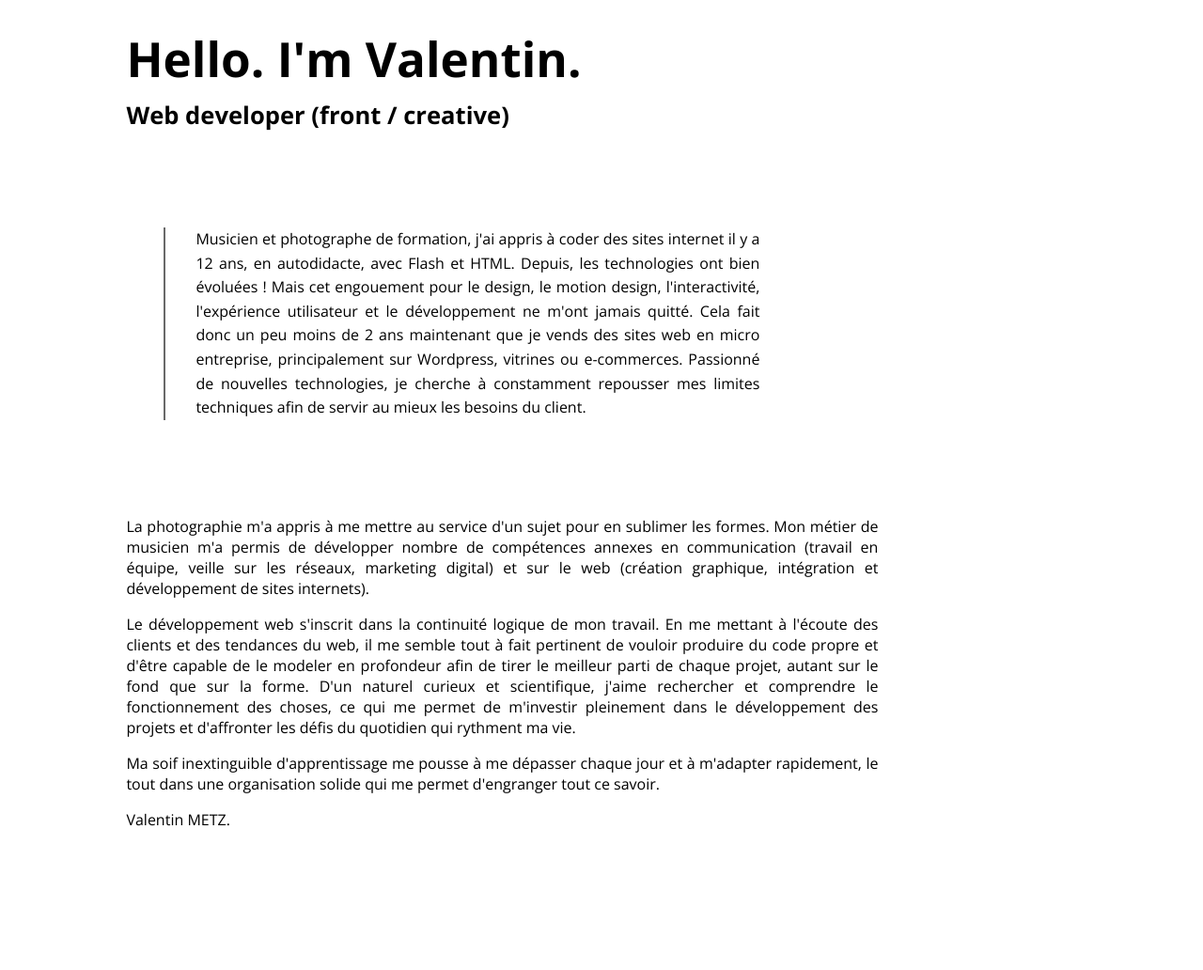
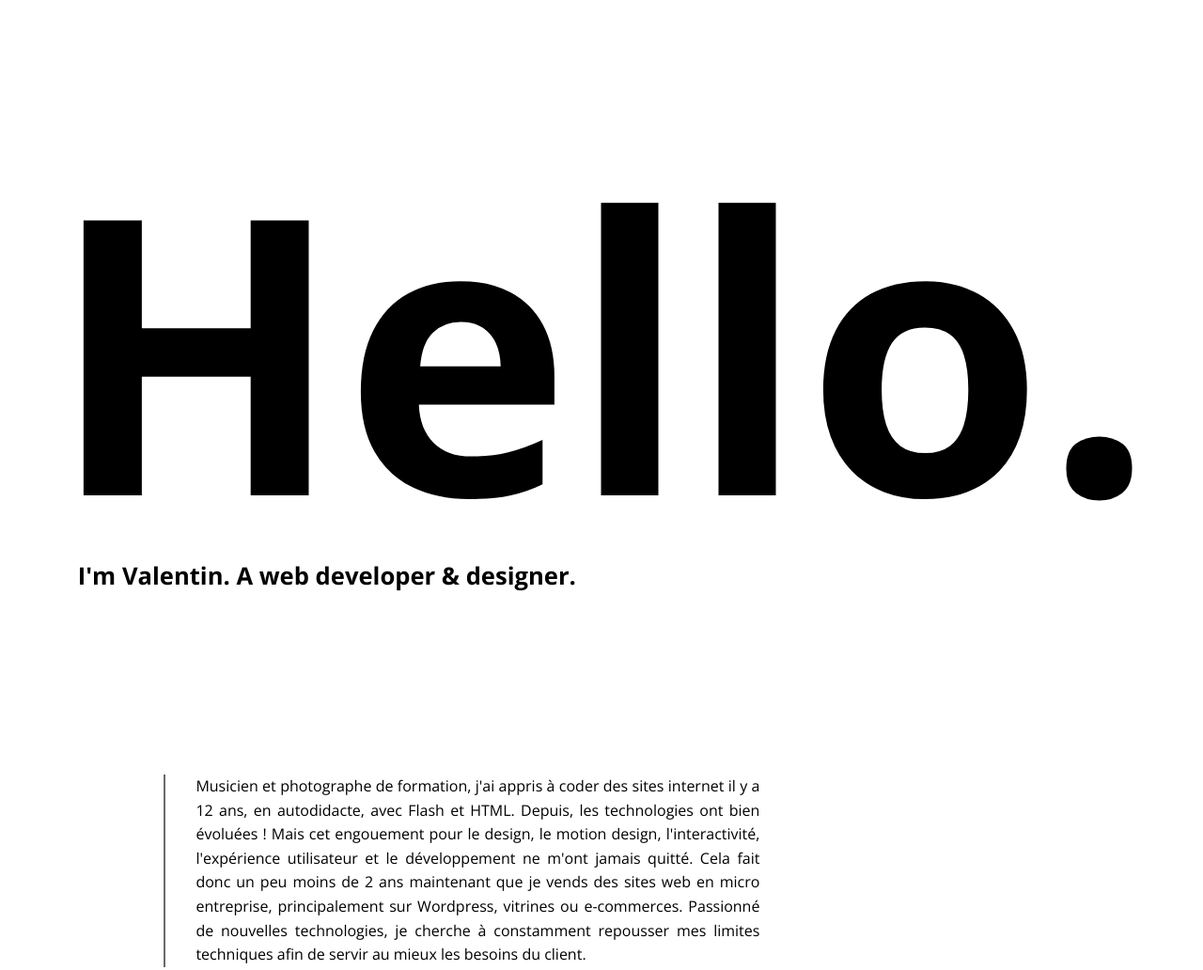
Before and after one commit to valsauvage/01-Online-CV, a plain HTML site: page index.html in a window 1280 px wide. Shown: the top 1032 px of the page at 94% size. Before the commit the page ends 986 px from the top, so only its background shows below. Drawn offline with nearby package versions, Linux system fonts and the light colour scheme.

Commit message:
Maj 18 mars

```diff
--- a/index.html
+++ b/index.html
@@ -4,7 +4,7 @@
     <meta charset="UTF-8">
     <meta http-equiv="X-UA-Compatible" content="IE=edge">
     <meta name="viewport" content="width=device-width, initial-scale=1.0">
-    <link rel="stylesheet" href="main.css">
+    <link rel="stylesheet" href="styles/main.css">
 
     <link rel="preconnect" href="https://fonts.gstatic.com">
     <link href="https://fonts.googleapis.com/css2?family=Open+Sans:ital,wght@0,300;0,400;0,700;0,800;1,300;1,400;1,700;1,800&display=swap" rel="stylesheet">
@@ -18,12 +18,14 @@
         </nav>
     </header>
 
+    <div id="hero">
+        <div>
+            <h1>Hello. </h1>
+            <h2>I'm Valentin. A web developer & designer.</h2>
+        </div>
+    </div>
+
     <div id="page">
-        <section>
-            <h1>Hello. I'm Valentin.</h1>
-            <h2>Web developer (front / creative)</h2>
-        </section>
-
         <section>
             <blockquote>
             Musicien et photographe de formation, j'ai appris à coder des sites internet il y a 12 ans, en autodidacte,
@@ -60,5 +62,8 @@
     <footer>
 
     </footer>
+
+    <script src="scripts/main.js" defer></script>
+
 </body>
 </html>
--- a/main.css
+++ /dev/null
@@ -1,31 +0,0 @@
-body {
-    font-family: 'Open Sans', Georgia, sans-serif;
-    text-align: justify;
-}
-#page {
-    width: 80%;
-    margin: auto;
-}
-section {
-    margin-bottom: 6.4em;
-}
-blockquote {
-    max-width: 600px;
-    line-height: 1.6em;
-    padding-left: 32px;
-    border-left: 2px solid dimgray;
-}
-p {
-    max-width: 800px;
-}
-h1 {
-    font-size: 3.2em;
-    margin-bottom: 0;
-    line-height: 0.8;
-}
-h2 {
-    font-size: 1.6em;
-}
-h3 {
-    font-size: 0.8em;
-}
--- /dev/null
+++ b/styles/main.css
@@ -0,0 +1,41 @@
+body {
+    font-family: 'Open Sans', Georgia, sans-serif;
+    text-align: justify;
+}
+#page {
+    width: 80%;
+    margin: auto;
+}
+#hero {
+    width: 100%;
+    height: 100vh;
+    display: flex;
+    justify-content: center;
+    align-items: center;
+}
+#hero h2 {
+    margin-left: 1.2em;
+}
+section {
+    margin-bottom: 6.4em;
+}
+blockquote {
+    max-width: 600px;
+    line-height: 1.6em;
+    padding-left: 32px;
+    border-left: 2px solid dimgray;
+}
+p {
+    max-width: 800px;
+}
+h1 {
+    font-size: 25.6em;
+    margin: 0;
+    line-height: 1;
+}
+h2 {
+    font-size: 1.6em;
+}
+h3 {
+    font-size: 0.8em;
+}
```
Also changed, not shown: scripts/main.js (added), 1 other file.
